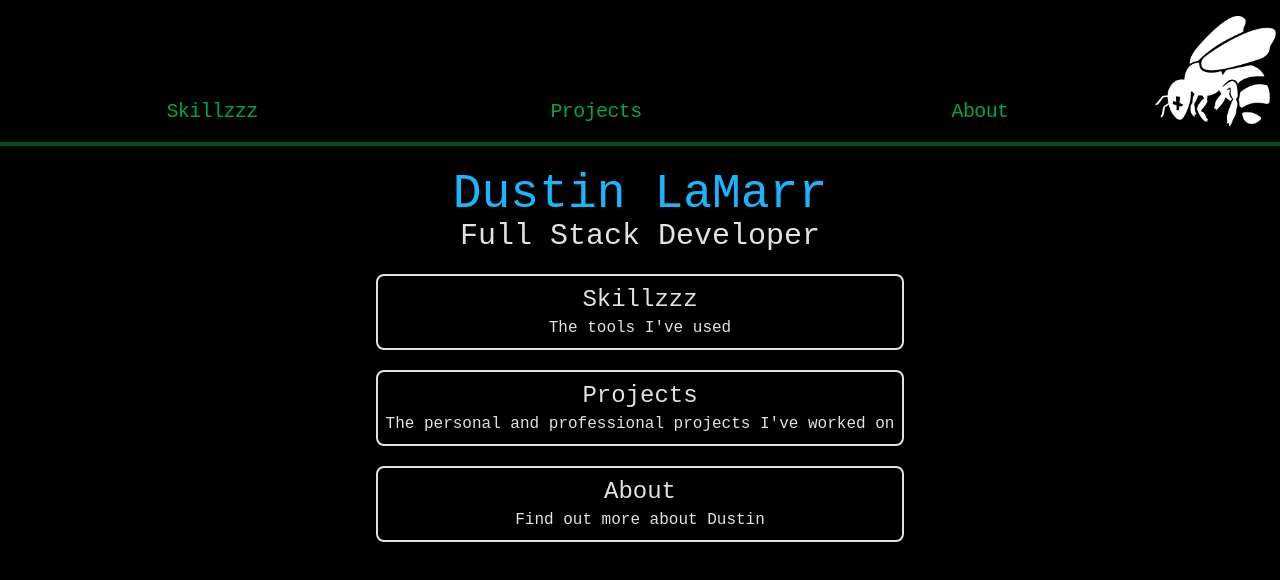
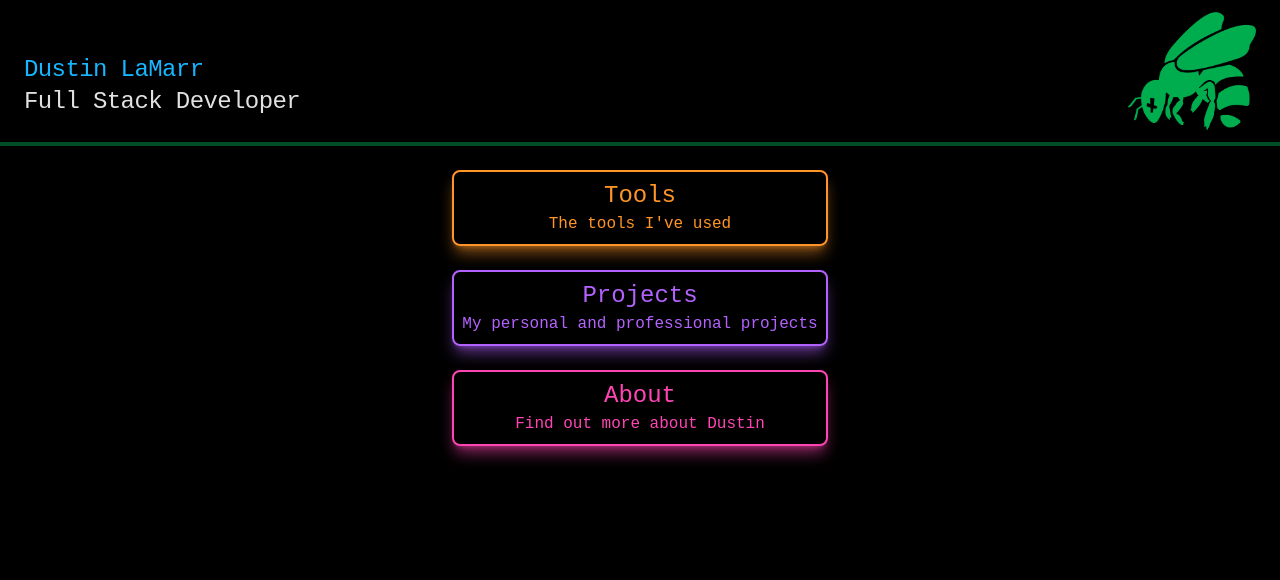
Before and after one commit to dustin-lamarr/vue-portfolio, a Nuxt app: page / in a window 1280 px wide. Shown: the top 580 px of the page. Built offline with nearby package versions, Linux system fonts and the light colour scheme.

Commit message:
This is way too large a commit
Basically reworked everything to get nav to move to navbar after section is selected. Stubbed out sections. Maybe pages are better for now, instead of messing with routing to make it work as normal

```diff
--- /dev/null
+++ b/components/Card/CardSectionMain.vue
@@ -0,0 +1,9 @@
+<template>
+  <li class="text-center border-2 rounded-lg px-2 py-2">
+    <h3 class="text-2xl">{{ title }}</h3>
+    <h4>{{ subtitle }}</h4>
+  </li>
+</template>
+<script setup>
+defineProps({ title: String, subtitle: String });
+</script>
--- /dev/null
+++ b/components/Card/CardSectionTop.vue
@@ -0,0 +1,8 @@
+<template>
+  <li class="text-center border-2 rounded-lg px-2 py-2">
+    <p class="text-sm">{{ title }}</p>
+  </li>
+</template>
+<script setup>
+defineProps({ title: String });
+</script>
--- /dev/null
+++ b/components/Nav/NavTop.vue
@@ -0,0 +1,26 @@
+<template>
+  <nav
+    class="flex flex-row bg-black border-b-4 border-punkash-dark w-screen items-end text-punkash tracking-tight text-2xl"
+  >
+    <div class="flex flex-col" :class="{ 'ml-6': screen }">
+      <p class="text-blue text-l">Dustin LaMarr</p>
+      <p class="text-white text-l">Full Stack Developer</p>
+      <ul class="flex flex-row space-x-4 my-3">
+        <CardSectionTop
+          v-for="{ title, style } in sections"
+          :title="title"
+          :class="style"
+          v-if="showNav"
+        />
+      </ul>
+    </div>
+    <img
+      :class="{ 'w-32 mr-6': screen }"
+      class="h-auto w-20 ml-auto my-3"
+      src="../../assets/punkash.png"
+    />
+  </nav>
+</template>
+<script setup>
+defineProps({ screen: Boolean, sections: Array, showNav: Boolean });
+</script>
--- a/components/Nav/Top.vue
+++ /dev/null
@@ -1,21 +0,0 @@
-<template>
-  <nav
-    class="flex flex-row bg-black border-b-4 border-punkash-dark w-screen items-end text-punkash tracking-tight text-2xl"
-  >
-    <ul
-      class="text-sm flex space-x-4 text-center justify-center items-end w-full"
-      :class="{ 'text-xl space-x-10 ml-10 mb-4': screen }"
-      v-for="{ title } in sections"
-    >
-      <li class="flex">{{ title }}</li>
-    </ul>
-    <img
-      :class="{ 'w-32 mr-0': screen }"
-      class="h-auto w-20 ml-auto my-3"
-      src="../../assets/punkash_bee_outline.png"
-    />
-  </nav>
-</template>
-<script setup>
-defineProps({ screen: Boolean, sections: Array });
-</script>
--- /dev/null
+++ b/components/Section/SectionAbout.vue
@@ -0,0 +1,4 @@
+<template>
+  <h1>About section</h1>
+</template>
+<script setup></script>
--- /dev/null
+++ b/components/Section/SectionMain.vue
@@ -0,0 +1,20 @@
+<template>
+  <ul class="space-y-6">
+    <CardSectionMain
+      v-for="{ title, subtitle, key, style } in sections"
+      :class="style"
+      :title="title"
+      :subtitle="subtitle"
+      @click="emitInput(key)"
+    />
+  </ul>
+</template>
+<script setup>
+defineProps({
+  sections: Array,
+});
+const emit = defineEmits(["clicked-section"]);
+function emitInput(value) {
+  emit("clicked-section", value);
+}
+</script>
--- /dev/null
+++ b/components/Section/SectionProjects.vue
@@ -0,0 +1,4 @@
+<template>
+  <h1>Projects section</h1>
+</template>
+<script setup></script>
--- /dev/null
+++ b/components/Section/SectionTools.vue
@@ -0,0 +1,4 @@
+<template>
+  <h1>Tools section</h1>
+</template>
+<script setup></script>
--- a/json/sections.json
+++ /dev/null
@@ -1,17 +0,0 @@
-[
-  {
-    "title": "Skillzzz",
-    "subtitle": "The tools I've used",
-    "outerStyle": "border-orange text-orange shadow-lg shadow-orange/50"
-  },
-  {
-    "title": "Projects",
-    "subtitle": "The personal and professional projects I've worked on",
-    "outerStyle": "border-purple text-purple shadow-lg shadow-purple/50"
-  },
-  {
-    "title": "About",
-    "subtitle": "Find out more about Dustin",
-    "outerStyle": "border-pink text-pink shadow-lg shadow-pink/50"
-  }
-]
--- a/package.json
+++ b/package.json
@@ -10,5 +10,6 @@
   "devDependencies": {
     "@nuxtjs/tailwindcss": "^6.4.1",
     "nuxt": "^3.2.2"
-  }
+  },
+  "dependencies": {}
 }
--- a/pages/index.vue
+++ b/pages/index.vue
@@ -2,7 +2,8 @@
   <NavTop
     v-if="!state.pulse"
     :screen="screenWidth"
-    :sections="sectionContent"
+    :sections="sections"
+    :showNav="state.showNav"
   />
   <div class="flex flex-col bg-black h-screen px-1">
     <img
@@ -11,37 +12,50 @@
       :class="{ 'animate-ping-slow': state.pulse }"
       class="flex self-center w-60 h-auto"
     />
-    <div v-else class="self-center mt-6 text-center">
-      <h1 class="text-blue text-5xl">Dustin LaMarr</h1>
-      <h2 class="text-3xl">Full Stack Developer</h2>
-      <ul
-        class="space-y-4 mt-5"
-        v-for="{ title, subtitle, outerStyle } in sectionContent"
-      >
-        <li
-          class="text-center border-2 rounded-lg px-2 py-2"
-          :class="outerStyle"
-        >
-          <h3 class="text-2xl">{{ title }}</h3>
-          <h4>{{ subtitle }}</h4>
-        </li>
-      </ul>
+    <div class="self-center mt-6 text-center">
+      <SectionMain
+        :sections="sections"
+        @clicked-section="($event) => selectedSection($event)"
+        v-if="!state.pulse && !state.activeSection"
+      />
+      <SectionTools v-if="state.activeSection === 'tools'" />
+      <SectionProjects v-if="state.activeSection === 'projects'" />
+      <SectionAbout v-if="state.activeSection === 'about'" />
     </div>
   </div>
 </template>
 <script setup>
-import sections from "../json/sections.json";
-const sectionContent = computed(() => {
-  return sections;
-});
-const state = reactive({ pulse: true });
+const state = reactive({ pulse: true, activeSection: null, showNav: false });
+function selectedSection(value) {
+  state.showNav = true;
+  return (state.activeSection = value);
+}
 onMounted(() => {
   setTimeout(() => {
     state.pulse = false;
   }, 5000);
 });
-
 const screenWidth = computed(() => {
   return window.innerWidth > 640 ? true : false;
 });
+const sections = [
+  {
+    key: "tools",
+    title: "Tools",
+    subtitle: "The tools I've used",
+    style: "border-orange text-orange shadow-lg shadow-orange/50",
+  },
+  {
+    key: "projects",
+    title: "Projects",
+    subtitle: "My personal and professional projects",
+    style: "border-purple text-purple shadow-lg shadow-purple/50",
+  },
+  {
+    key: "about",
+    title: "About",
+    subtitle: "Find out more about Dustin",
+    style: "border-pink text-pink shadow-lg shadow-pink/50",
+  },
+];
 </script>
```
Also changed, not shown: 1 other file (tests, documents, lock files or other folders).
